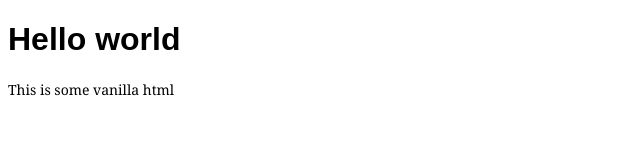
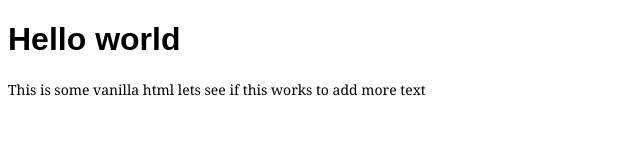
Before and after one commit to Doublejay/knowledge, a plain HTML site: page index.html in a window 1280 px wide. Shown: the whole page, without its empty margins (0-640 px from the left). Drawn offline with Linux system fonts and the light colour scheme.

Commit message:
Update index.html

```diff
--- a/index.html
+++ b/index.html
@@ -13,6 +13,8 @@ p {font-family:Georgia, serif;font-size:14px;font-style:normal;font-weight:norma
 </head>
 <body>
 <h1>Hello world</h1>
-<p>This is some vanilla html</p>
+<p>This is some vanilla html
+lets see if this
+works to add more text </p>
 </body>
 </html>
```
